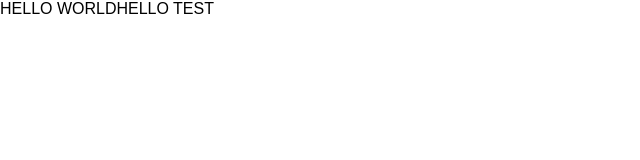
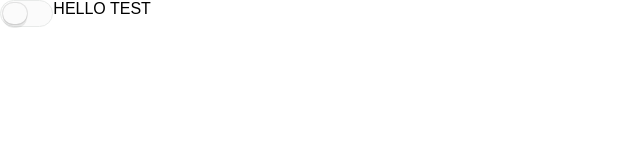
Before and after one commit to greg-harrison/simple-react-testing, a React (Create React App) app: page / in a window 1280 px wide. Shown: the top 160 px of the page, without its empty margins (0-640 px from the left). Built offline with nearby package versions, Linux system fonts and the light colour scheme.

Commit message:
Working with more self-controlled components

```diff
--- a/src/App.js
+++ b/src/App.js
@@ -1,7 +1,7 @@
 import React, { Component } from 'react';
-import map from 'lodash/map'
 import { cardData } from './assets/data'
 import HorizontalSplit from './components/horizontalSplitLayout/horizontalSplitLayout'
+import Toggle from './components/toggle/toggle'
 
 import './App.css';
 
@@ -19,7 +19,11 @@ class App extends Component {
       <div className="App">
         <HorizontalSplit
           leftSide={
-            (<div>HELLO WORLD</div>)
+            (
+              <div>
+                <Toggle onToggle={on => console.log('toggle', on)} />
+              </div>
+            )
           }
           rightSide={
             (<div>HELLO TEST</div>)
--- /dev/null
+++ b/src/components/switch/switch.js
@@ -0,0 +1,19 @@
+import React from 'react'
+
+export function Switch({ on, className = '', ...props }) {
+    return (
+        <div className="toggle">
+            <input
+                className="toggle-input"
+                type="checkbox"
+            />
+            <button
+                className={`${className} toggle-btn ${on
+                    ? 'toggle-btn-on'
+                    : 'toggle-btn-off'}`}
+                aria-expanded={on}
+                {...props}
+            />
+        </div>
+    )
+}
--- /dev/null
+++ b/src/components/toggle/toggle.css
@@ -0,0 +1,58 @@
+/*
+toggle styles copied and modified from
+https://codepen.io/mallendeo/pen/eLIiG
+by Mauricio Allende (https://mallendeo.com/)
+ */
+ .toggle-btn {
+    display: inline-block;
+    outline: 0;
+    width: 4em;
+    height: 2em;
+    position: relative;
+    cursor: pointer;
+    user-select: none;
+    background: #fbfbfb;
+    border-radius: 2em;
+    padding: 2px;
+    transition: all 0.4s ease;
+    border: 1px solid #e8eae9;
+  }
+  .toggle-btn:focus::after,
+  .toggle-btn:active::after {
+    box-shadow: 0 0 0 1px rgba(0, 0, 0, 0.1),
+      0 4px 0 rgba(0, 0, 0, 0.08),
+      inset 0px 0px 0px 1.5px #9c9c9c;
+  }
+  .toggle-btn::after {
+    left: 0;
+    position: relative;
+    display: block;
+    content: '';
+    width: 50%;
+    height: 100%;
+    border-radius: 2em;
+    background: #fbfbfb;
+    transition: all 0.3s
+        cubic-bezier(0.175, 0.885, 0.32, 1.275),
+      padding 0.3s ease, margin 0.3s ease;
+    box-shadow: 0 0 0 1px rgba(0, 0, 0, 0.1),
+      0 4px 0 rgba(0, 0, 0, 0.08);
+  }
+  .toggle-btn.toggle-btn-on::after {
+    left: 50%;
+  }
+  .toggle-btn.toggle-btn-on {
+    background: #86d993;
+  }
+  .toggle-btn.toggle-btn-on:active {
+    box-shadow: none;
+  }
+  .toggle-btn.toggle-btn-on:active::after {
+    margin-left: -0.8em;
+  }
+  .toggle-btn:active::after {
+    padding-right: 0.8em;
+  }
+  .toggle-input {
+    display: none;
+  }
--- /dev/null
+++ b/src/components/toggle/toggle.js
@@ -0,0 +1,23 @@
+import React from 'react'
+import { Switch } from '../switch/switch'
+
+import './toggle.css'
+
+
+export default class Toggle extends React.Component {
+    static defaultProps = { onToggle: () => { } }
+    state = { on: false }
+    toggle = () =>
+        this.setState(
+            ({ on }) => ({ on: !on }),
+            () => {
+                this.props.onToggle(this.state.on)
+            },
+        )
+    render() {
+        const { on } = this.state
+        return (
+            <Switch on={on} onClick={this.toggle} />
+        )
+    }
+}
```
